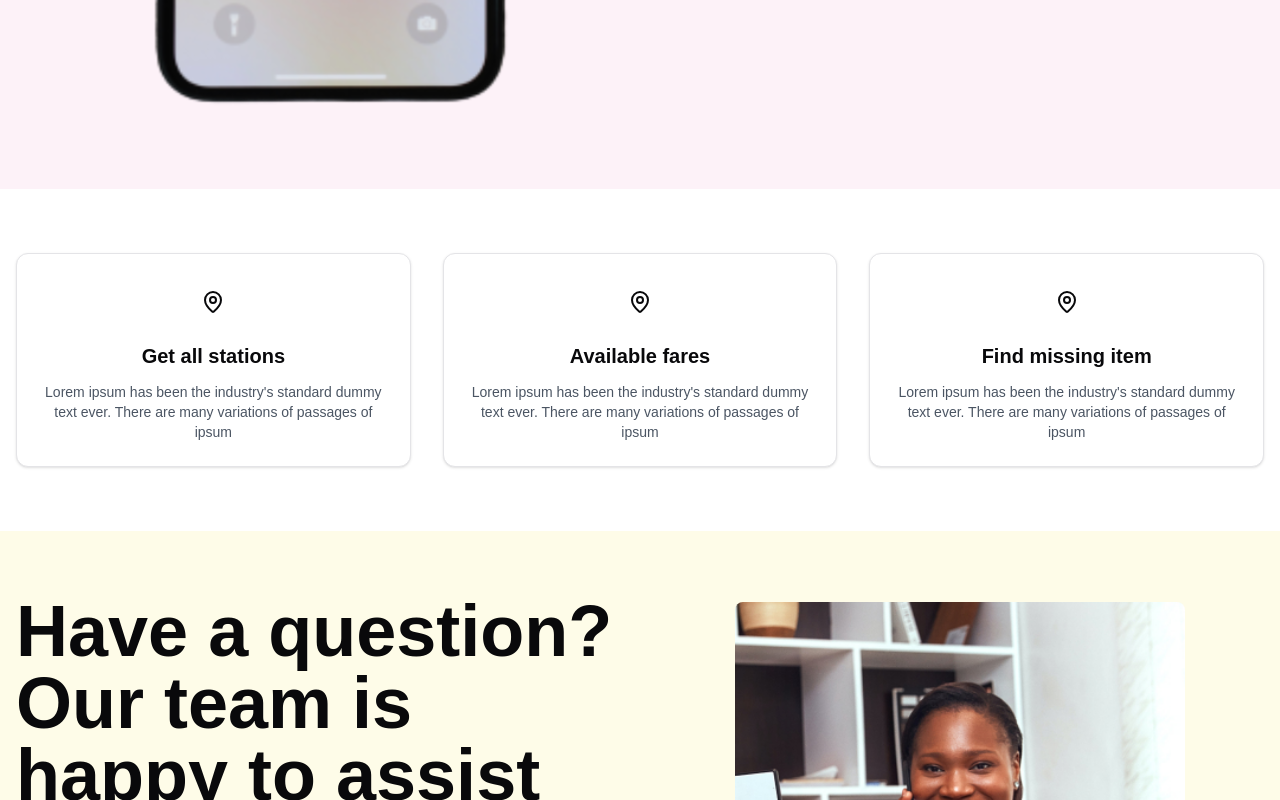
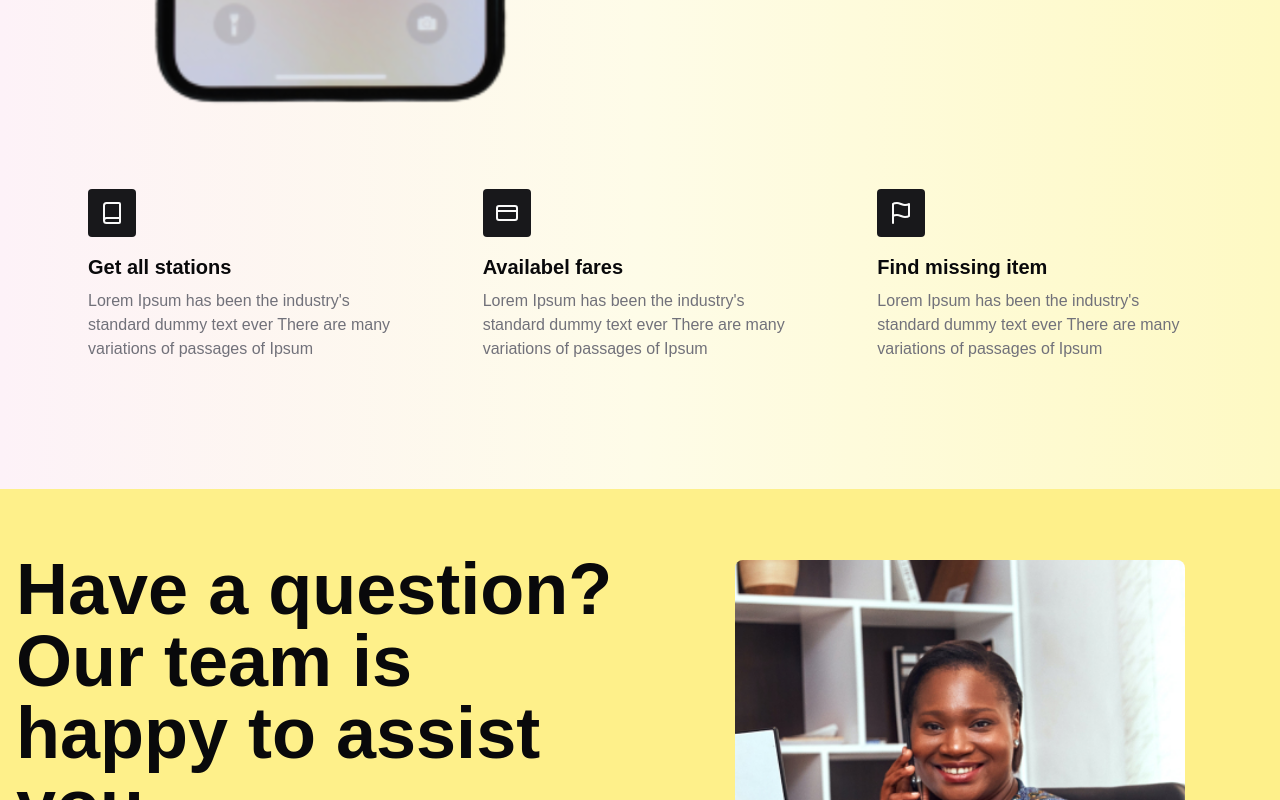
Before and after one commit to 404SolutionsGH/trotrolive-front, a Next.js app: page / in a window 1280 px wide. Shown: the part 2340-3140 px from the top of the page. Built offline with nearby package versions, Linux system fonts and the light colour scheme.

Commit message:
Refactor homepage layout; replace Card components with FeatureItem component and enhance styling

```diff
--- a/app/page.tsx
+++ b/app/page.tsx
@@ -23,10 +23,27 @@ import contact from "../public/assets/pexels-picha-stock-3894377 1.jpg"
 import Image from "next/image"
 import Link from "next/link"
 import { MapPin, Phone } from "lucide-react"
+import { Book, CreditCard, Flag } from 'lucide-react'
 
 import { Button } from "@/components/ui/button"
 import { Input } from "@/components/ui/input"
-import { Card, CardContent } from "@/components/ui/card"
+// import { Card, CardContent } from "@/components/ui/card"
+
+interface FeatureItemProps {
+  icon: React.ReactNode
+  title: string
+  description: string
+}
+
+const FeatureItem: React.FC<FeatureItemProps> = ({ icon, title, description }) => (
+  <div className="p-6 flex flex-col items-start">
+    <div className="w-12 h-12 rounded bg-primary flex items-center justify-center mb-4">
+      {icon}
+    </div>
+    <h2 className="text-xl font-semibold mb-2">{title}</h2>
+    <p className="text-muted-foreground">{description}</p>
+  </div>
+)
 
 export default function Home() {
   return (
@@ -100,7 +117,7 @@ export default function Home() {
         </section>
 
         {/* App Promotion */}
-        <section className="bg-pink-50 py-16">
+        <section className="bg-gradient-to-r from-pink-50 via-yellow-50 to-yellow-100 py-16">
           <div className="container mx-auto px-4 grid md:grid-cols-2 gap-8 items-center">
             <Image
               src={phone}
@@ -138,49 +155,33 @@ export default function Home() {
               </div>
             </div>
           </div>
-        </section>
+
 
         {/* Features */}
-        <section className="container mx-auto">
-          <div className="grid md:grid-cols-3 gap-8 px-4 py-16">
-            <Card>
-              <CardContent className="p-6 text-center">
-                <div className="w-12 h-12 bg-navy-100 rounded-lg mx-auto mb-4 flex items-center justify-center">
-                  <MapPin className="w-6 h-6" />
-                </div>
-                <h3 className="text-xl font-bold mb-3">Get all stations</h3>
-                <p className="text-gray-600 text-sm">
-                  Lorem ipsum has been the industry&apos;s standard dummy text ever. There are many variations of passages of ipsum
-                </p>
-              </CardContent>
-            </Card>
-            <Card>
-              <CardContent className="p-6 text-center">
-                <div className="w-12 h-12 bg-navy-100 rounded-lg mx-auto mb-4 flex items-center justify-center">
-                  <MapPin className="w-6 h-6" />
-                </div>
-                <h3 className="text-xl font-bold mb-3">Available fares</h3>
-                <p className="text-gray-600 text-sm">
-                  Lorem ipsum has been the industry&apos;s standard dummy text ever. There are many variations of passages of ipsum
-                </p>
-              </CardContent>
-            </Card>
-            <Card>
-              <CardContent className="p-6 text-center">
-                <div className="w-12 h-12 bg-navy-100 rounded-lg mx-auto mb-4 flex items-center justify-center">
-                  <MapPin className="w-6 h-6" />
-                </div>
-                <h3 className="text-xl font-bold mb-3">Find missing item</h3>
-                <p className="text-gray-600 text-sm">
-                  Lorem ipsum has been the industry&apos;s standard dummy text ever. There are many variations of passages of ipsum
-                </p>
-              </CardContent>
-            </Card>
+          <div className="p-10">
+            <div className="max-w-6xl mx-auto grid grid-cols-1 md:grid-cols-3 gap-8">
+              <FeatureItem
+                icon={<Book className="w-6 h-6 text-primary-foreground" />}
+                title="Get all stations"
+                description="Lorem Ipsum has been the industry's standard dummy text ever There are many variations of passages of Ipsum"
+              />
+              <FeatureItem
+                icon={<CreditCard className="w-6 h-6 text-primary-foreground" />}
+                title="Availabel fares"
+                description="Lorem Ipsum has been the industry's standard dummy text ever There are many variations of passages of Ipsum"
+              />
+              <FeatureItem
+                icon={<Flag className="w-6 h-6 text-primary-foreground" />}
+                title="Find missing item"
+                description="Lorem Ipsum has been the industry's standard dummy text ever There are many variations of passages of Ipsum"
+              />
+            </div>
           </div>
+
         </section>
 
         {/* Support Section */}
-        <section className="bg-yellow-50 py-16">
+        <section className="bg-yellow-200 py-16">
           <div className="container mx-auto px-4 grid md:grid-cols-2 gap-8 items-center">
             <div>
               <h1 className="text-7xl font-extrabold mb-6">Have a question? Our team is happy to assist you</h1>
```
